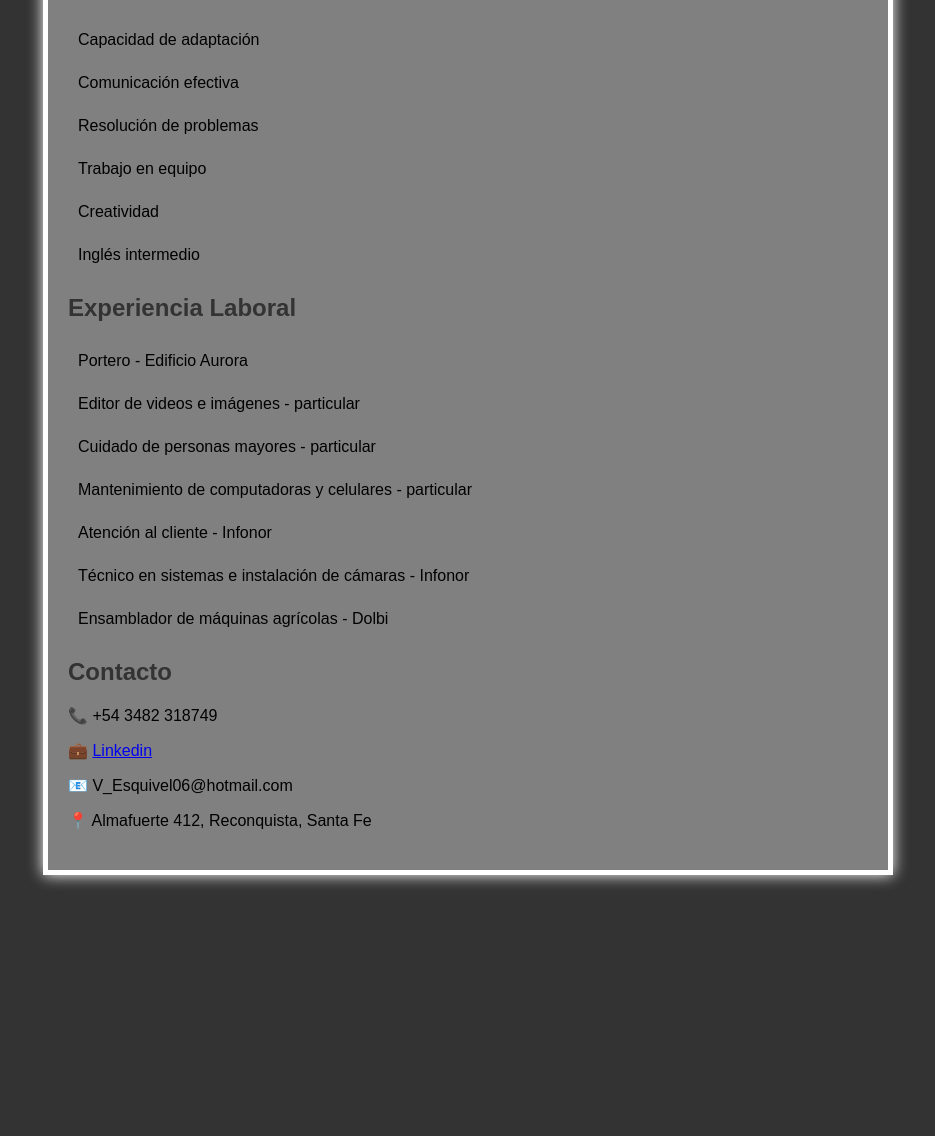
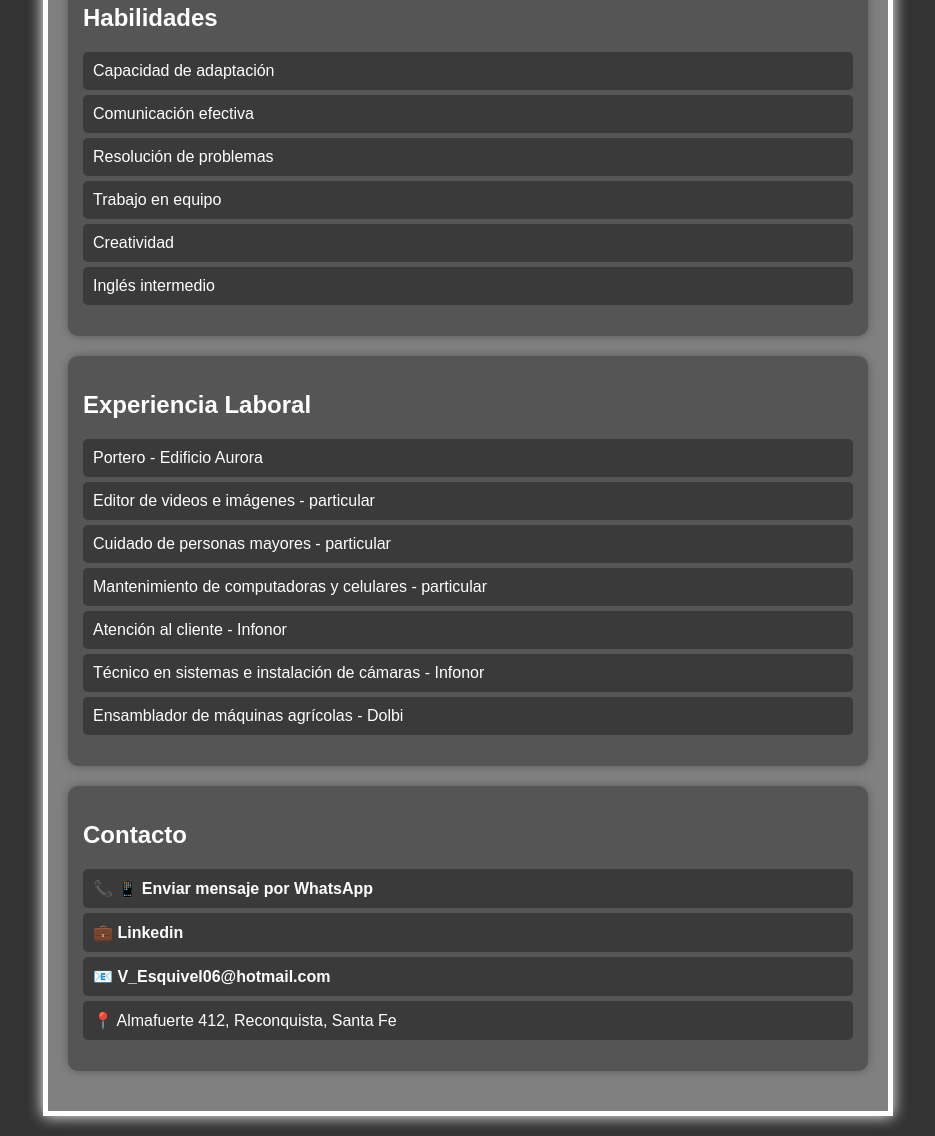
Before and after one commit to VEsquivel21/Curriculum, a plain HTML site: page Index.html in a window 1280 px wide. Shown: the part 787-1923 px from the top of the page, without its empty margins (172-1107 px from the left). Before the commit the page ends 1682 px from the top, so only its background shows below. Drawn offline with Linux system fonts and the light colour scheme.

Commit message:
Add files via upload

```diff
--- a/Index.html
+++ b/Index.html
@@ -7,11 +7,11 @@
     <title>Currículum</title>
     <style>
         body { font-family: Arial, sans-serif; margin: 20px; background-color: #333; }
-        .container { max-width: 800px; margin: auto; background: gray; padding: 20px; box-shadow: 2px 2px 10px gray; }
-        h1, h2 { color: #333; }
+        .container { max-width: 800px; margin: auto; background: gray; padding: 20px; box-shadow: 2px 2px 10px #4f4f4f; }
+        h1, h2, p { color: white; }
         .contacto, .habilidades, .experiencia { margin-bottom: 20px; }
-        ul { list-style-type: none; padding: 0; }
-        li { background: gray; margin: 5px 0; padding: 10px; border-radius: 5px; }
+        ul { color: white; list-style-type: none; padding: 0; }
+        li { color: white; background: gray; margin: 5px 0; padding: 10px; border-radius: 5px; }
 
     .header {
         display: flex;
@@ -46,7 +46,7 @@
 
             <p>Busco <strong>nuevos desafíos</strong> donde pueda aplicar mis habilidades y seguir evolucionando en el ámbito tecnológico.</p>
 
-            <h2>Disponibilidad horaria</h2>
+            <h2><strong>Disponibilidad horaria</strong> </h2>
             <p>⌛<strong>Disponible a cualquier horario</strong></p>
             <p>✅ Remoto</p>
             <p>✅ Presencial</p>
@@ -54,13 +54,13 @@
         </div>
 
         <div class="educacion">
-            <h2>Educación</h2>
+            <h2><strong>Educación</strong></h2>
             <p>✅ Secundario en Ciencias Naturales - ESC N°43</p>
             <p>✅ Tecnicatura Superior en Programación - UTN</p>
         </div>
 
         <div class="habilidades">
-            <h2>Habilidades</h2>
+            <h2><strong>Habilidades</strong></h2>
             <ul>
                 <li>Capacidad de adaptación</li>
                 <li>Comunicación efectiva</li>
@@ -72,7 +72,7 @@
         </div>
 
         <div class="experiencia">
-            <h2>Experiencia Laboral</h2>
+            <h2><strong>Experiencia Laboral</strong></h2>
             <ul>
                 <li>Portero - Edificio Aurora</li>
                 <li>Editor de videos e imágenes - particular</li>
@@ -85,11 +85,15 @@
         </div>
 
         <div class="contacto">
-            <h2>Contacto</h2>
-            <p>📞 +54 3482 318749</p>
-            <p>💼 <a href="https://www.linkedin.com/in/valentin-esquivel-6a37a5305" target="_blank">Linkedin</a></p>
-            <p>📧 V_Esquivel06@hotmail.com</p>
-            <p>📍 Almafuerte 412, Reconquista, Santa Fe</p>
+            <h2><strong>Contacto</strong></h2>
+            <ul>
+                <li>📞 <a href="https://wa.me/543482318749" target="_blank">📱 Enviar mensaje por WhatsApp</a></li>
+                <li>💼 <a href="https://www.linkedin.com/in/valentin-esquivel-6a37a5305" target="_blank">Linkedin</a></li>
+                <li>📧 <a href="mailto:V_Esquivel06@hotmail.com"> V_Esquivel06@hotmail.com</a></li>
+                <li>📍 Almafuerte 412, Reconquista, Santa Fe</li>
+
+            </ul>
+
         </div>
 
     </div>
--- a/style.css
+++ b/style.css
@@ -2,6 +2,23 @@
     display: flex;
     align-items: center;
 }
+
+.contacto, .habilidades, .experiencia {
+    background-color: #555; /* Un tono más claro que el fondo general */
+    padding: 15px;
+    border-radius: 10px;
+    box-shadow: 0 0 10px rgba(0, 0, 0, 0.3);
+}
+
+ul li {
+    background-color: #666; /* Ajusta los elementos dentro de listas */
+}
+
+
+ul li {
+    background-color: #3a3a3a; /* Oscurece los ítems dentro de las listas */
+}
+
 
 
 .foto {
@@ -20,8 +37,29 @@
 .container {
     max-width: 800px;
     margin: auto;
-    background: white;
+    background:  #4f4f4f;
     padding: 20px;
     border: 5px solid white; /* Ajusta el borde */
     animation: whiteGlow 3s infinite alternate; /* Hace que la luz brille suavemente */
 }
+
+.contacto a {
+    color: white; /* Cambia el color del enlace a blanco */
+    text-decoration: none; /* Opcional: elimina el subrayado */
+    font-weight: bold; /* Opcional: hace el texto más fuerte */
+    transition: color 0.3s ease-in-out; /* Hace la transición suave */
+}
+
+.contacto a:hover {
+    color: #4db8ff; /* Azul claro al pasar el ratón */
+}
+
+
+.contacto a:hover {
+    color: #4db8ff; /* Azul claro al pasar el ratón */
+}
+
+
+.contacto a:hover {
+    color: lightblue; /* Cambia a gris claro cuando pasas el cursor */
+}
```
